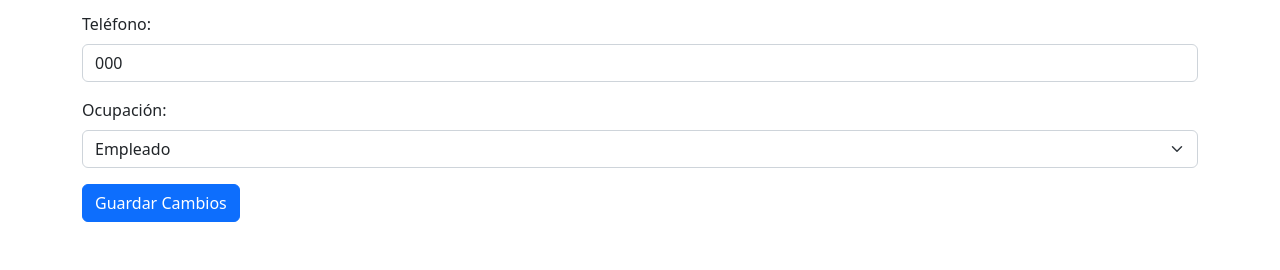
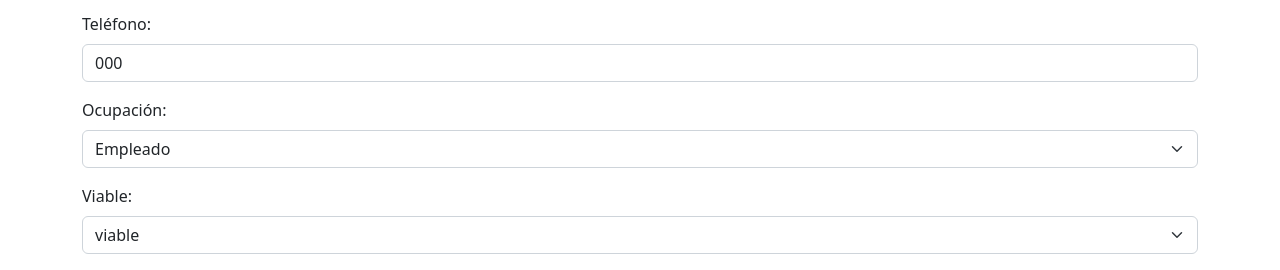
Before and after one commit to CatSnoopy/Crud, a Django app: template personas/templates/editar_persona.html in a window 1280 px wide. Shown: the part 598-868 px from the top of the page. Before the commit the page ends 820 px from the top, so only its background shows below. Run offline with Django 5.2, Linux system fonts and the light colour scheme; the template is opened without the code that fills it: most values are stand-ins (such as "Sample title", 1, 10 or a date in 2020); parts of the project's set-up code (start-up, migrations or seed data) failed here and were passed over.

Commit message:
Update editar_persona.html

```diff
--- a/personas/templates/editar_persona.html
+++ b/personas/templates/editar_persona.html
@@ -101,6 +101,11 @@
                     <!-- Agrega aquí las demás opciones de ocupación -->
                 </select>
             </div>
+            <div class="mb-3">
+                <label for="viable" class="form-label">Viable:</label>
+                <select id="viable" name="viable" class="form-select" required>
+                    <option value="viable" {% if persona.viable == 'viable' %} selected {% endif %}>viable</option>
+                    <option value="No viable" {% if persona.viable == 'No viable' %} selected {% endif %}>No viable</option>
             <button class="btn btn-primary">Guardar Cambios</button>
         </form>
     </div>
```
